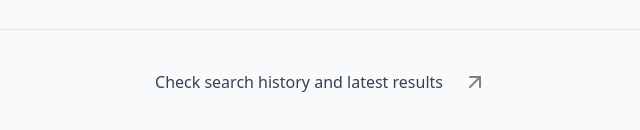
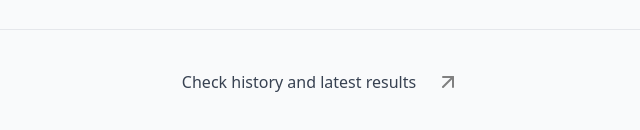
Before and after one commit to epysqyli/test-app, a Next.js app: page / in a window 1280 px wide. Shown: the part 666-796 px from the top of the page, without its empty margins (319-959 px from the left). Built offline with nearby package versions, Linux system fonts and the light colour scheme.

Commit message:
Add conditional link for Footer

```diff
--- a/components/Footer.jsx
+++ b/components/Footer.jsx
@@ -1,18 +1,33 @@
 import { ArrowUpRight } from "react-feather";
 import Link from "next/link";
+import Router, { useRouter } from "next/router";
 
 const Footer = () => {
-  return (
-    <Link href="/history" passHref={true}>
+  const baseFooter = (text) => (
     <div className="flex items-center justify-center gap-x-5 p-10 group cursor-pointer border-t hover:bg-gray-200 active:bg-gray-300">
       <div className="text-gray-700">
-          Check search history and latest results
+        {text}
       </div>
       <ArrowUpRight
         color="gray"
         className="group-hover:scale-125 transition-transform"
       />
     </div>
+  );
+
+  const router = useRouter();
+
+  if (router.pathname == "/")
+    return (
+      <Link href="/history" passHref={true}>
+        {baseFooter("Check history and latest results")}
+      </Link>
+    );
+
+  if (router.pathname == "/history")
+    return (
+      <Link href="/" passHref={true}>
+        {baseFooter("Back to search")}
       </Link>
     );
 };
```
Lines whose indentation alone changed are shown as unchanged.
